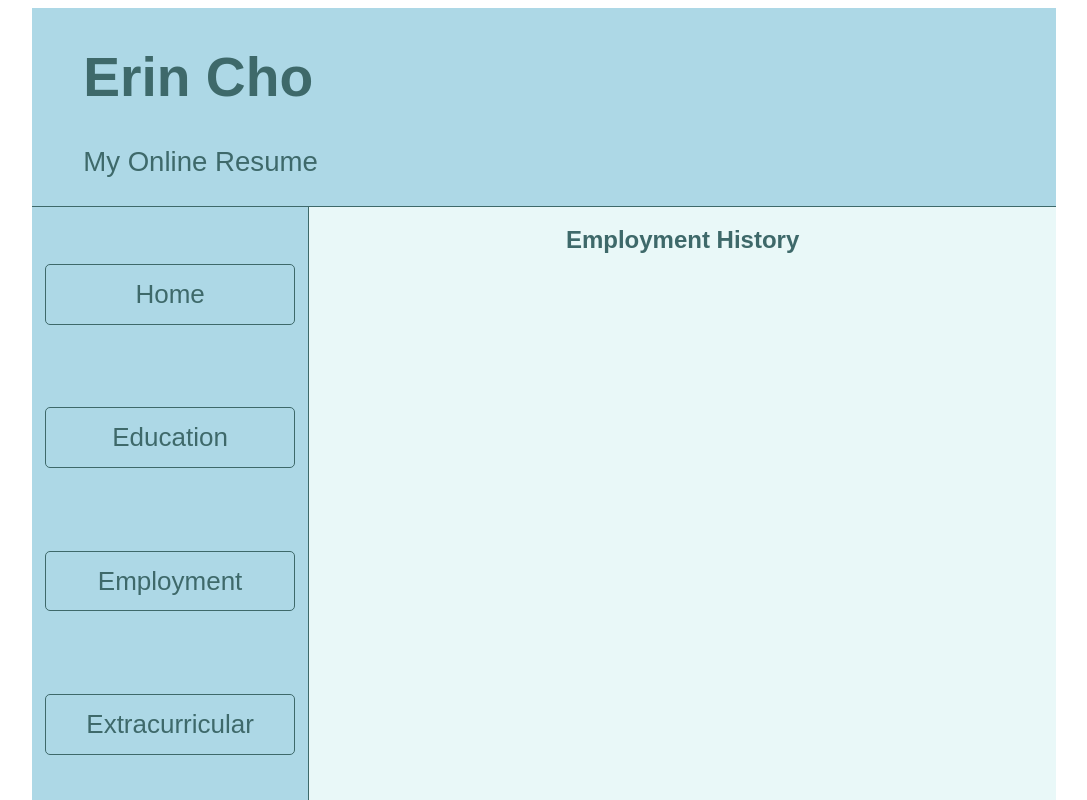
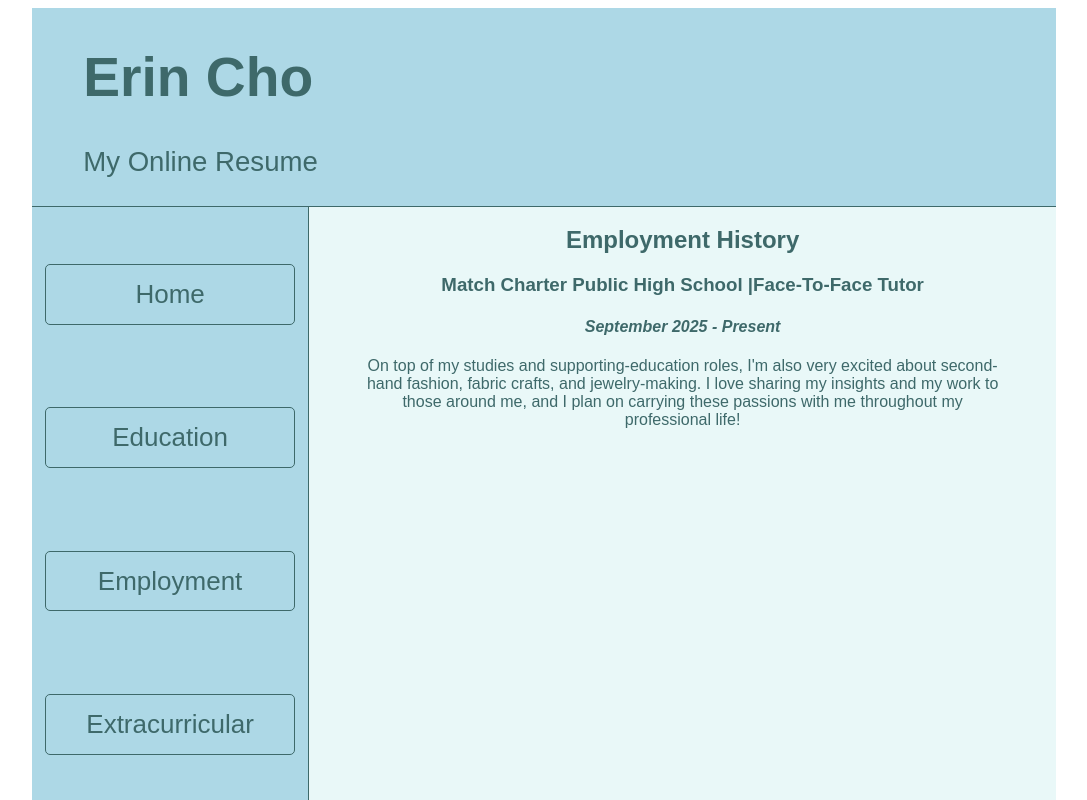
Before and after one commit to er1nh4/cs391a1-mp3, a React app: page /employment.html in a window 1280 px wide. Shown: the top 800 px of the page, without its empty margins (96-1183 px from the left). Built offline with nearby package versions, Linux system fonts and the light colour scheme; the HTML template or start-up script is replaced by a standard one.

Commit message:
Added work exp

```diff
--- a/src/components/main/Employment.tsx
+++ b/src/components/main/Employment.tsx
@@ -19,6 +19,12 @@ export default function Employment() {
         <StyledPage id="main-page">
             <StyledDiv>
                 <h2 id="main-title"> Employment History </h2>
+                    <h3><strong>Match Charter Public High School</strong> |Face-To-Face Tutor</h3>
+                    <h4><em> September 2025 - Present </em></h4>
+                    <p> On top of my studies and supporting-education roles, I'm also
+                        very excited about second-hand fashion, fabric crafts, and jewelry-making.
+                        I love sharing my insights and my work to those around me, and I plan on
+                        carrying these passions with me throughout my professional life!</p>
             </StyledDiv>
         </StyledPage>
     )
```
